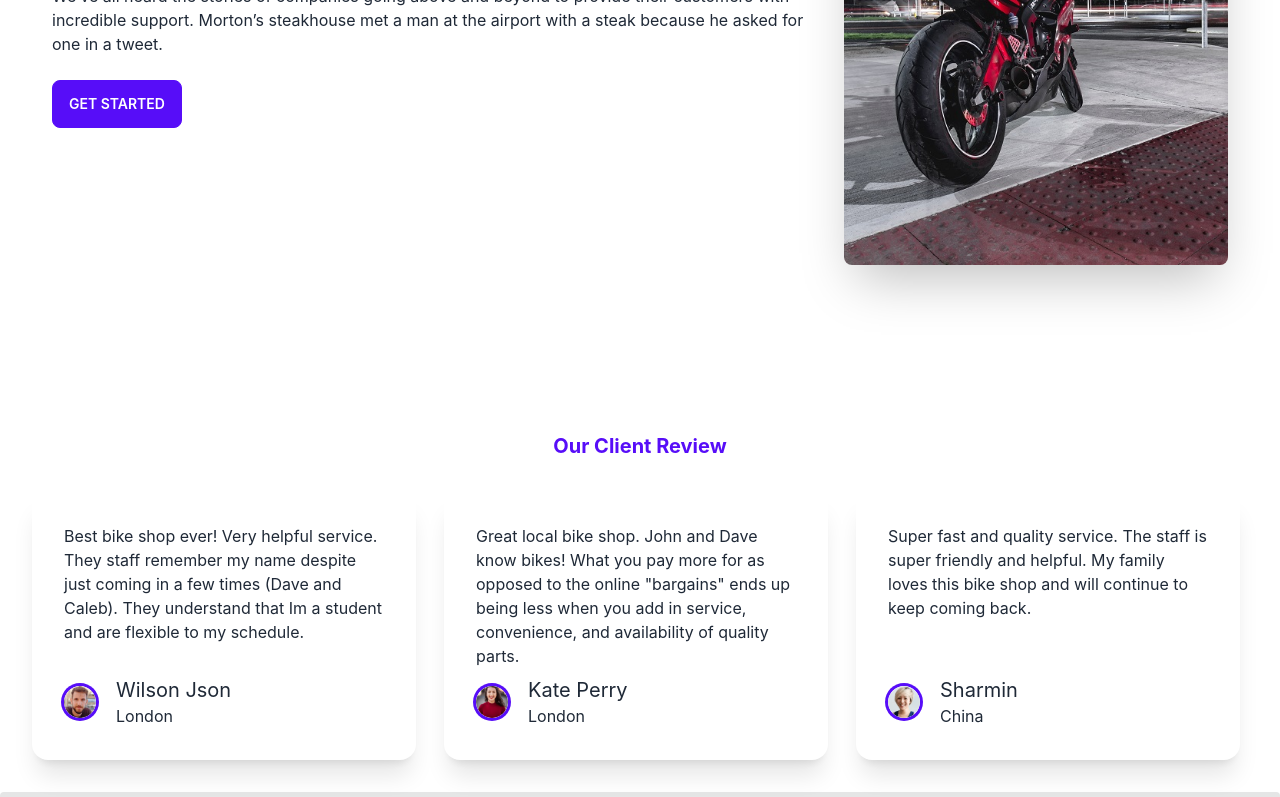
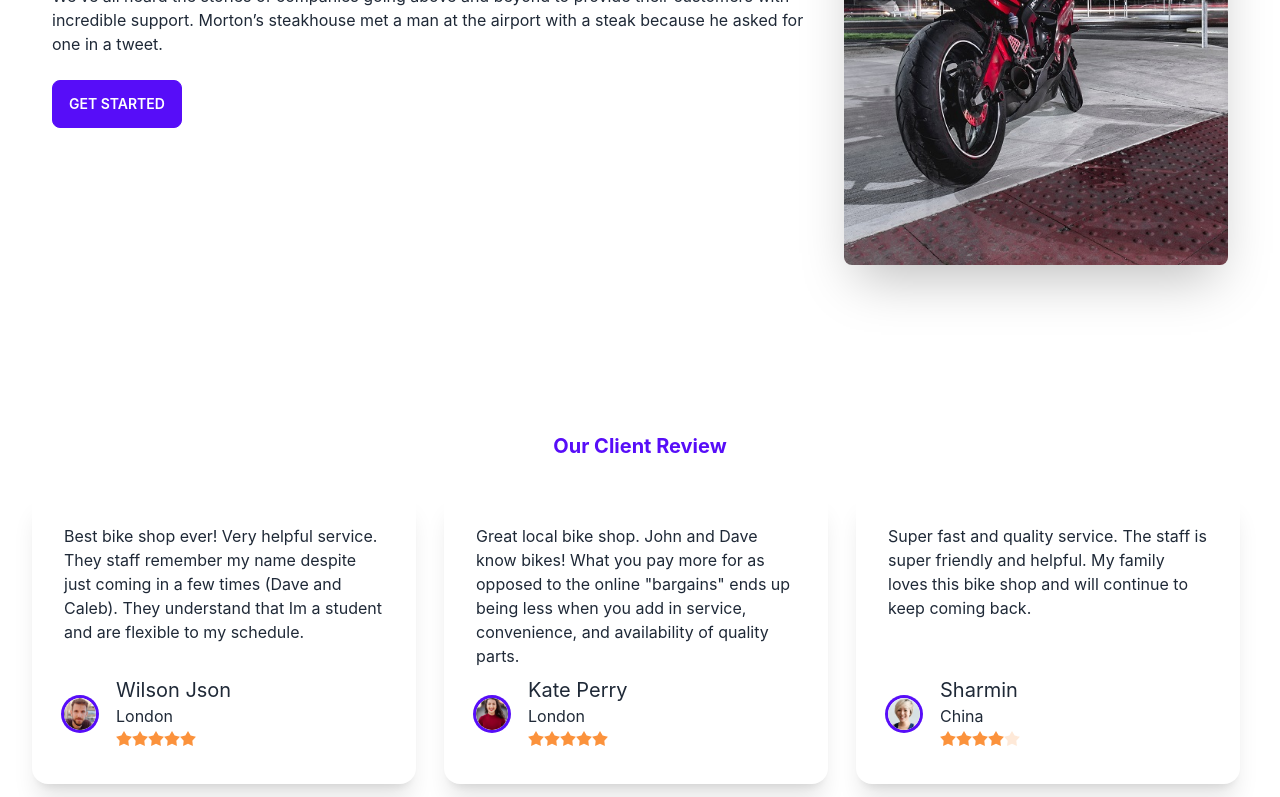
Before and after one commit to Rajesh-107/manufacturer-website-client-side, a React (Create React App) app: page / in a window 1280 px wide. Shown: the part 2000-2797 px from the top of the page. Built offline with nearby package versions, Linux system fonts and the light colour scheme; no server answers.

Commit message:
added review rating

```diff
--- a/src/App.js
+++ b/src/App.js
@@ -17,7 +17,7 @@ import Navbar from "./Shared/Navbar";
 import NotFound from "./Shared/NotFound";
 import { ToastContainer } from "react-toastify";
 import "react-toastify/dist/ReactToastify.css";
-import MyProfile from "./Dashboard/MyProfile";
+import MyPortfolio from "./Home/MyPortfolio";
 
 function App() {
   return (
@@ -46,7 +46,7 @@ function App() {
           }>
           <Route index element={<MyOrders></MyOrders>}></Route>
           <Route path='review' element={<Review></Review>}></Route>
-          <Route path='profile' element={<MyProfile></MyProfile>}></Route>
+          <Route path='portfolio' element={<MyPortfolio></MyPortfolio>}></Route>
         </Route>
         <Route path='*' element={<NotFound></NotFound>}></Route>
       </Routes>
--- a/src/Home/CustomerReview.js
+++ b/src/Home/CustomerReview.js
@@ -1,21 +1,50 @@
-import React from 'react';
+import React from "react";
 
-const CustomerReview = ({review}) => {
-    const {name, ClientReview, img, location} = review;
+const CustomerReview = ({ review }) => {
+  const { name, ClientReview, img, location } = review;
   return (
-        <div className="card w-96 bg-base-100 shadow-xl">
-  <div className="card-body">
-
+    <div className='card w-96 bg-base-100 shadow-xl'>
+      <div className='card-body'>
         <p>{ClientReview}</p>
-    <div className="flex items-center">
-    <div className="avatar">
-  <div className="w-8 rounded-full ring ring-primary ring-offset-base-100 mr-5">
-    <img src={img} alt="" />
+        <div className='flex items-center'>
+          <div className='avatar'>
+            <div className='w-8 rounded-full ring ring-primary ring-offset-base-100 mr-5'>
+              <img src={img} alt='' />
             </div>
           </div>
           <div>
             <h4 className='text-xl'>{name}</h4>
             <p>{location}</p>
+            <div className='rating rating-sm'>
+              <input
+                type='radio'
+                name='rating-6'
+                className='mask mask-star-2 bg-orange-400'
+              />
+              <input
+                type='radio'
+                name='rating-6'
+                className='mask mask-star-2 bg-orange-400'
+                checked
+              />
+              <input
+                type='radio'
+                name='rating-6'
+                className='mask mask-star-2 bg-orange-400'
+                checked
+              />
+              <input
+                type='radio'
+                name='rating-6'
+                className='mask mask-star-2 bg-orange-400'
+                checked
+              />
+              <input
+                type='radio'
+                name='rating-6'
+                className='mask mask-star-2 bg-orange-400'
+              />
+            </div>
           </div>
         </div>
       </div>
--- /dev/null
+++ b/src/Home/MyPortfolio.js
@@ -0,0 +1,11 @@
+import React from "react";
+
+const MyPortfolio = () => {
+  return (
+    <div>
+      <h2>My MyPortfolio</h2>
+    </div>
+  );
+};
+
+export default MyPortfolio;
--- a/src/Shared/Navbar.js
+++ b/src/Shared/Navbar.js
@@ -21,7 +21,7 @@ const Navbar = () => {
         <Link to='/blog'>Blogs</Link>
       </li>
       <li>
-        <Link to='/profile'>My Profile</Link>
+        <Link to='/portfolio'>MyPortfolio</Link>
       </li>
       <li>
         <Link to='/about'>About</Link>
```
Also changed, not shown: src/Home/Review.js (+27 -25 lines). Lines whose indentation alone changed are shown as unchanged.
